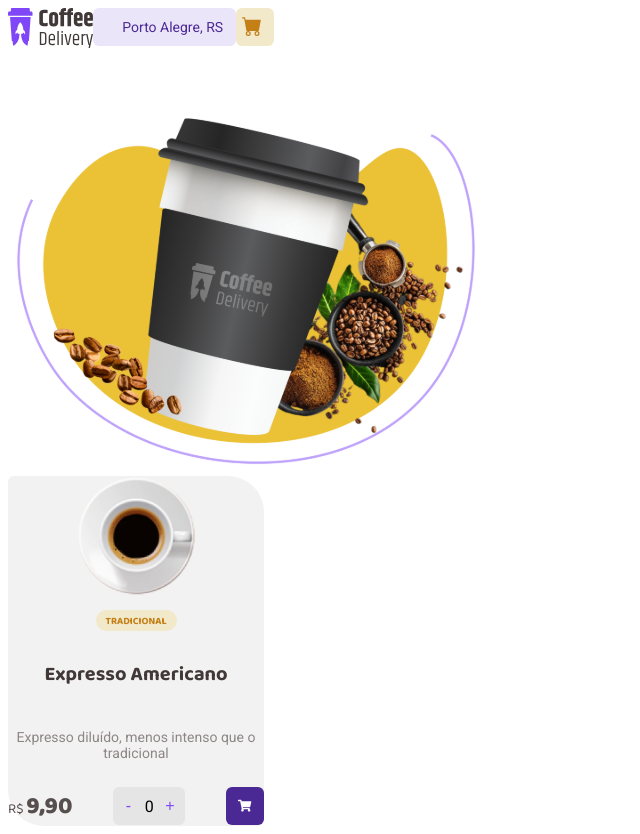
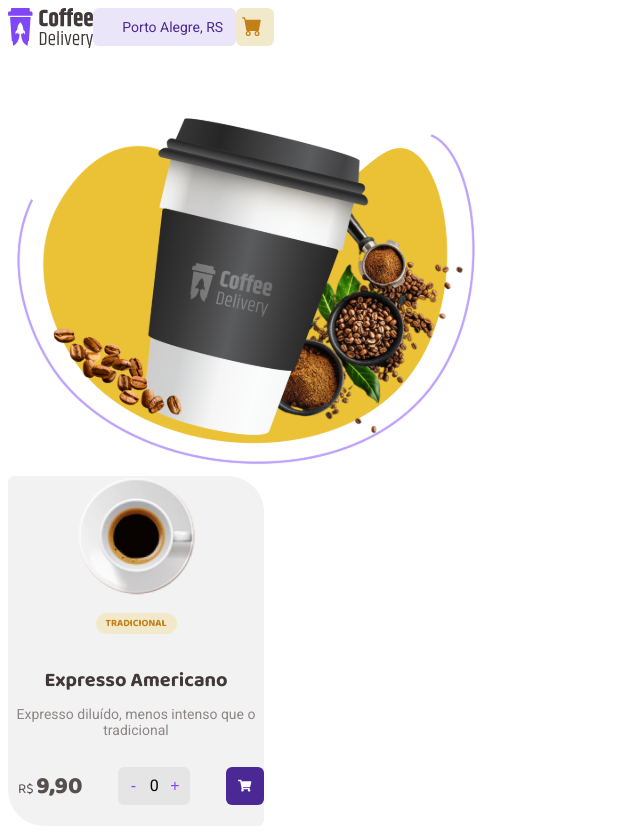
Before and after one commit to helenapaixao/CoffeDelivery, a React (Vite) app: page / in a window 1280 px wide. Shown: the whole page, without its empty margins (0-640 px from the left). Built offline with nearby package versions, Linux system fonts and the light colour scheme; some icons are missing.

Commit message:
[feat] Update Card component and styles

```diff
--- a/src/components/Atoms/Card/index.tsx
+++ b/src/components/Atoms/Card/index.tsx
@@ -7,7 +7,6 @@ import {
   Title,
   Footer,
   TextPrice,
-  DivPrice,
 } from "./styles";
 import { Contador } from "../Contador";
 import { Image } from "../Image";
@@ -24,6 +23,7 @@ type CardProps = {
 export const Card = ({ title, content, src, price, tagText }: CardProps) => {
   return (
     <Container>
+
       <Image src={src} height="120" width="120" />
       <DivTag>
         <Tag>{tagText}</Tag>
--- a/src/components/Atoms/Card/styles.ts
+++ b/src/components/Atoms/Card/styles.ts
@@ -11,8 +11,8 @@ export const Container = styled.div`
   border-top-right-radius: 36px;
   border-bottom-right-radius: 6px;
   border-bottom-left-radius: 36px;
-  display: flex; /* Make the button a flex container */
-  justify-content: space-between; /* Spread the elements apart */
+  display: flex;
+  justify-content: space-between;
 `;
 
 export const Title = styled.h1`
@@ -26,7 +26,8 @@ export const SubTitle = styled.h2`
   font-family: "Roboto", sans-serif;
   font-size: 14px;
   font-weight: 400;
-  color: #8d8686;
+  color: #8D8686;
+  margin-top: -20px;
 `;
 
 export const Price = styled.span`
@@ -44,6 +45,7 @@ export const Footer = styled.div`
   display: flex;
  align-items: row ;
  justify-content: space-between ;
+ margin-bottom: 20px;
 `;
 
 export const TextPrice = styled.span`
@@ -51,6 +53,7 @@ export const TextPrice = styled.span`
   font-weight: 100;
   font-size: 14px;
   color: #574f4d;
+  margin-left: 10px;
 `;
 
 export const DivTag = styled.div`
```
